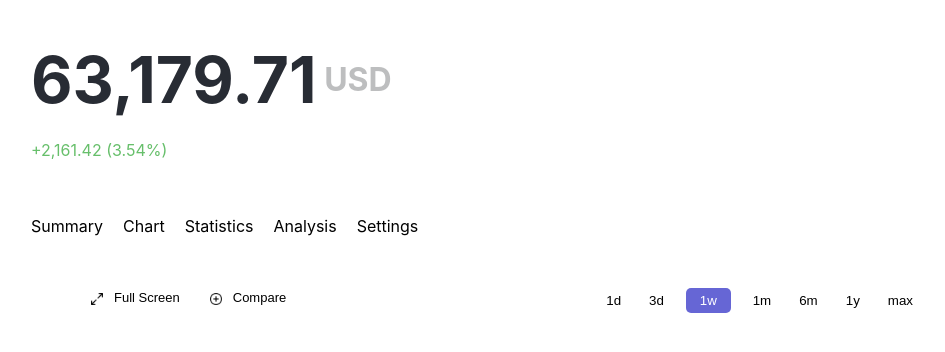
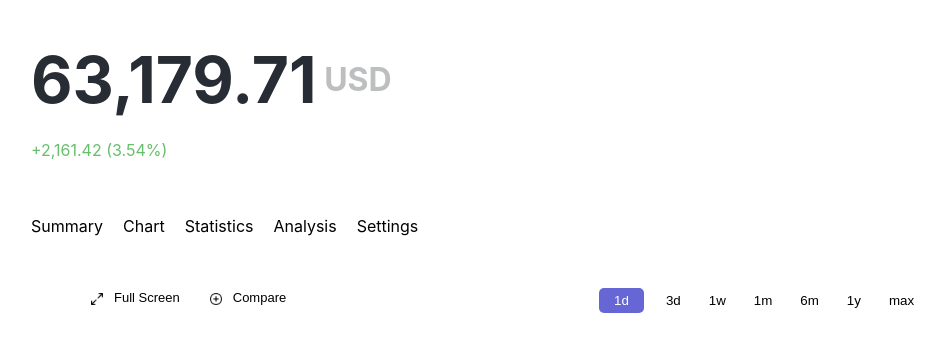
Before and after one commit to navina1/Assessment1, a React (Create React App) app in the folder assessment/: page / in a window 1280 px wide. Shown: the top 352 px of the page, without its empty margins (53-998 px from the left). Built offline with nearby package versions, Linux system fonts and the light colour scheme.

Commit message:
style changes added for buttons

```diff
--- a/assessment/src/App.css
+++ b/assessment/src/App.css
@@ -69,9 +69,10 @@
 .days-btn{
   background: none;
   border: none;
+  cursor: pointer;
 }
 
-.days-btn-span{
+.days-btn.active {
   background-color: rgb(102, 102, 213);
   color: white;
   padding: 5px;
--- a/assessment/src/App.js
+++ b/assessment/src/App.js
@@ -10,6 +10,11 @@ function App() {
 
   const toggleFullScreen = () => {
     setIsFullScreen(!isFullScreen);
+  };
+  const [activeButton, setActiveButton] = useState('1d');
+
+  const handleClick = (id) => {
+    setActiveButton(id);
   };
   return (
     <Router>
@@ -38,37 +43,56 @@ function App() {
 
           <div style={{ display: "flex", justifyContent: "flex-start", marginLeft: "1.5rem", marginTop: "2rem" }}>
             <img src={compareImg} style={{ height: "12px", width: "12px", marginTop: "5px" }} />
-            <button className='fullScrn-btn'>
+            <button className='fullScrn-btn' onClick={toggleFullScreen}>
               Compare
             </button>
           </div>
           <div className='days-select'>
-            <button className='days-btn'>
+            <button
+              className={`days-btn ${activeButton === '1d' ? 'active' : ''}`}
+              onClick={() => handleClick('1d')}
+            >
               1d
             </button>
-            <button className='days-btn'>
+            <button
+              className={`days-btn ${activeButton === '3d' ? 'active' : ''}`}
+              onClick={() => handleClick('3d')}
+            >
               3d
             </button>
-            <button className='days-btn-span'>
-
+            <button
+              className={`days-btn ${activeButton === '1w' ? 'active' : ''}`}
+              onClick={() => handleClick('1w')}
+            >
               1w
             </button>
-            <button className='days-btn'>
+            <button
+              className={`days-btn ${activeButton === '1m' ? 'active' : ''}`}
+              onClick={() => handleClick('1m')}
+            >
               1m
             </button>
-            <button className='days-btn'>
+            <button
+              className={`days-btn ${activeButton === '6m' ? 'active' : ''}`}
+              onClick={() => handleClick('6m')}
+            >
               6m
             </button>
-            <button className='days-btn'>
+            <button
+              className={`days-btn ${activeButton === '1y' ? 'active' : ''}`}
+              onClick={() => handleClick('1y')}
+            >
               1y
             </button>
-            <button className='days-btn'>
+            <button
+              className={`days-btn ${activeButton === 'max' ? 'active' : ''}`}
+              onClick={() => handleClick('max')}
+            >
               max
             </button>
           </div>
 
         </div>
-
         <main>
           <Routes>
             <Route path="/chart" element={<ChartPage isFullScreen={isFullScreen} toggleFullScreen={toggleFullScreen} />} />
```
